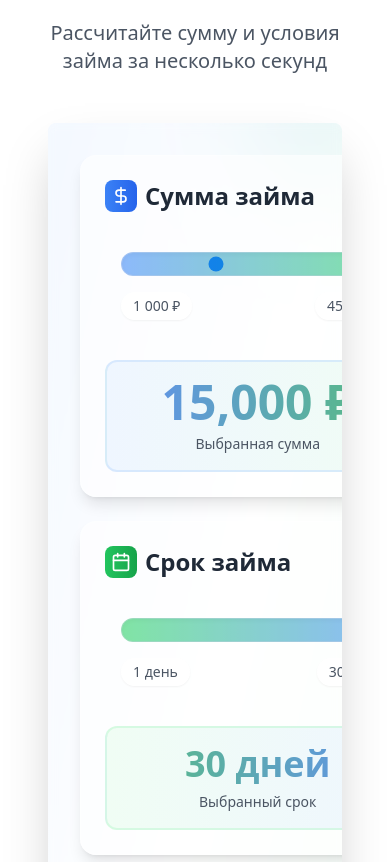
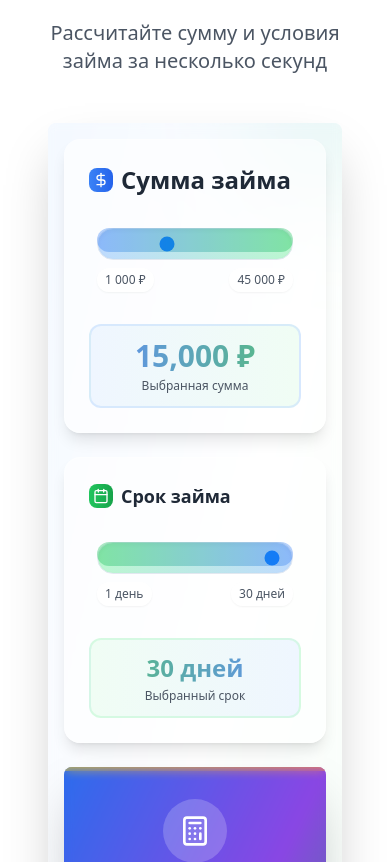
Before and after one commit to pr-poehali-dev/online-loan-calculator, a React (Vite) app: page / in a window 390 px wide. Shown: the part 1440-2302 px from the top of the page. Built offline with nearby package versions, Linux system fonts and the light colour scheme.

Commit message:
feat: адаптация формы калькулятора для мобильных

```diff
--- a/src/pages/Index.tsx
+++ b/src/pages/Index.tsx
@@ -133,18 +133,19 @@ export default function Index() {
             <div className="absolute inset-0 bg-gradient-to-br from-blue-50 via-white to-green-50 animate-pulse"></div>
             <div className="absolute -top-20 -right-20 w-40 h-40 bg-gradient-to-br from-blue-400/20 to-green-400/20 rounded-full blur-3xl animate-bounce"></div>
             <div className="absolute -bottom-20 -left-20 w-40 h-40 bg-gradient-to-br from-purple-400/20 to-pink-400/20 rounded-full blur-3xl animate-pulse"></div>
-            <CardContent className="relative p-8 backdrop-blur-sm">
-              <div className="grid lg:grid-cols-2 gap-12 items-center">
+            <CardContent className="relative p-4 md:p-8 backdrop-blur-sm">
+              <div className="grid grid-cols-1 lg:grid-cols-2 gap-6 md:gap-12 items-start lg:items-center">
                 <div className="space-y-6">
                   <div className="space-y-6 p-6 bg-white/60 backdrop-blur-lg rounded-2xl shadow-lg border border-white/20 hover:shadow-2xl transition-all duration-300">
                     <Label className="text-2xl font-bold text-gray-800 flex items-center gap-2">
-                      <div className="w-8 h-8 bg-gradient-to-r from-blue-500 to-blue-600 rounded-lg flex items-center justify-center">
-                        <Icon name="DollarSign" size={20} className="text-white" />
+                      <div className="w-6 h-6 md:w-8 md:h-8 bg-gradient-to-r from-blue-500 to-blue-600 rounded-lg flex items-center justify-center">
+                        <Icon name="DollarSign" size={16} className="text-white md:hidden" />
+                        <Icon name="DollarSign" size={20} className="text-white hidden md:block" />
                       </div>
                       Сумма займа
                     </Label>
-                    <div className="relative p-4">
-                      <div className="relative">
+                    <div className="relative p-2 md:p-4">
+                      <div className="relative touch-pan-x">
                         <Input
                           type="range"
                           min="1000"
@@ -152,52 +153,63 @@ export default function Index() {
                           step="1000"
                           value={loanAmount}
                           onChange={(e) => setLoanAmount(Number(e.target.value))}
-                          className="w-full h-6 bg-gradient-to-r from-blue-200 to-green-200 rounded-full appearance-none cursor-pointer slider-3d shadow-inner"
+                          className="w-full h-8 md:h-6 bg-gradient-to-r from-blue-200 to-green-200 rounded-full appearance-none cursor-pointer slider-3d shadow-inner touch-manipulation"
+                          style={{
+                            WebkitAppearance: 'none',
+                            MozAppearance: 'none',
+                            touchAction: 'pan-x'
+                          }}
                         />
                         <div className="absolute top-0 left-0 w-full h-6 bg-gradient-to-r from-blue-500 to-green-500 rounded-full opacity-20 animate-pulse"></div>
                       </div>
-                      <div className="flex justify-between text-sm text-gray-600 mt-4 font-medium">
-                        <span className="bg-white/80 px-3 py-1 rounded-full shadow-sm">1 000 ₽</span>
-                        <span className="bg-white/80 px-3 py-1 rounded-full shadow-sm">45 000 ₽</span>
+                      <div className="flex justify-between text-xs md:text-sm text-gray-600 mt-2 md:mt-4 font-medium">
+                        <span className="bg-white/80 px-2 md:px-3 py-1 rounded-full shadow-sm text-xs md:text-sm">1 000 ₽</span>
+                        <span className="bg-white/80 px-2 md:px-3 py-1 rounded-full shadow-sm text-xs md:text-sm">45 000 ₽</span>
                       </div>
                     </div>
-                    <div className="text-center p-4 bg-gradient-to-r from-blue-50 to-green-50 rounded-xl border-2 border-blue-200/50">
-                      <div className="text-5xl font-bold bg-gradient-to-r from-blue-600 to-green-600 bg-clip-text text-transparent animate-pulse">
+                    <div className="text-center p-3 md:p-4 bg-gradient-to-r from-blue-50 to-green-50 rounded-xl border-2 border-blue-200/50">
+                      <div className="text-3xl md:text-5xl font-bold bg-gradient-to-r from-blue-600 to-green-600 bg-clip-text text-transparent animate-pulse">
                         {loanAmount.toLocaleString()} ₽
                       </div>
-                      <div className="text-sm text-gray-600 mt-2 font-medium">Выбранная сумма</div>
+                      <div className="text-xs md:text-sm text-gray-600 mt-1 md:mt-2 font-medium">Выбранная сумма</div>
                     </div>
                   </div>
 
                   <div className="space-y-6 p-6 bg-white/60 backdrop-blur-lg rounded-2xl shadow-lg border border-white/20 hover:shadow-2xl transition-all duration-300">
-                    <Label className="text-2xl font-bold text-gray-800 flex items-center gap-2">
-                      <div className="w-8 h-8 bg-gradient-to-r from-green-500 to-green-600 rounded-lg flex items-center justify-center">
-                        <Icon name="Calendar" size={20} className="text-white" />
+                    <Label className="text-lg md:text-2xl font-bold text-gray-800 flex items-center gap-2">
+                      <div className="w-6 h-6 md:w-8 md:h-8 bg-gradient-to-r from-green-500 to-green-600 rounded-lg flex items-center justify-center">
+                        <Icon name="Calendar" size={16} className="text-white md:hidden" />
+                        <Icon name="Calendar" size={20} className="text-white hidden md:block" />
                       </div>
                       Срок займа
                     </Label>
-                    <div className="relative p-4">
-                      <div className="relative">
+                    <div className="relative p-2 md:p-4">
+                      <div className="relative touch-pan-x">
                         <Input
                           type="range"
                           min="1"
                           max="30"
                           value={loanPeriod}
                           onChange={(e) => setLoanPeriod(Number(e.target.value))}
-                          className="w-full h-6 bg-gradient-to-r from-green-200 to-blue-200 rounded-full appearance-none cursor-pointer slider-3d shadow-inner"
+                          className="w-full h-8 md:h-6 bg-gradient-to-r from-green-200 to-blue-200 rounded-full appearance-none cursor-pointer slider-3d shadow-inner touch-manipulation"
+                          style={{
+                            WebkitAppearance: 'none',
+                            MozAppearance: 'none',
+                            touchAction: 'pan-x'
+                          }}
                         />
                         <div className="absolute top-0 left-0 w-full h-6 bg-gradient-to-r from-green-500 to-blue-500 rounded-full opacity-20 animate-pulse"></div>
                       </div>
-                      <div className="flex justify-between text-sm text-gray-600 mt-4 font-medium">
-                        <span className="bg-white/80 px-3 py-1 rounded-full shadow-sm">1 день</span>
-                        <span className="bg-white/80 px-3 py-1 rounded-full shadow-sm">30 дней</span>
+                      <div className="flex justify-between text-xs md:text-sm text-gray-600 mt-2 md:mt-4 font-medium">
+                        <span className="bg-white/80 px-2 md:px-3 py-1 rounded-full shadow-sm text-xs md:text-sm">1 день</span>
+                        <span className="bg-white/80 px-2 md:px-3 py-1 rounded-full shadow-sm text-xs md:text-sm">30 дней</span>
                       </div>
                     </div>
-                    <div className="text-center p-4 bg-gradient-to-r from-green-50 to-blue-50 rounded-xl border-2 border-green-200/50">
-                      <div className="text-4xl font-bold bg-gradient-to-r from-green-600 to-blue-600 bg-clip-text text-transparent animate-pulse">
+                    <div className="text-center p-3 md:p-4 bg-gradient-to-r from-green-50 to-blue-50 rounded-xl border-2 border-green-200/50">
+                      <div className="text-2xl md:text-4xl font-bold bg-gradient-to-r from-green-600 to-blue-600 bg-clip-text text-transparent animate-pulse">
                         {loanPeriod} дней
                       </div>
-                      <div className="text-sm text-gray-600 mt-2 font-medium">Выбранный срок</div>
+                      <div className="text-xs md:text-sm text-gray-600 mt-1 md:mt-2 font-medium">Выбранный срок</div>
                     </div>
                   </div>
                 </div>
@@ -538,22 +550,24 @@ export default function Index() {
       <style jsx>{`
         .slider-3d::-webkit-slider-thumb {
           appearance: none;
-          height: 32px;
-          width: 32px;
+          height: 40px;
+          width: 40px;
           border-radius: 50%;
           background: linear-gradient(135deg, #3b82f6, #10b981, #8b5cf6);
           cursor: pointer;
           box-shadow: 0 8px 16px rgba(0, 0, 0, 0.3), 0 4px 8px rgba(59, 130, 246, 0.4), inset 0 2px 4px rgba(255, 255, 255, 0.3);
           border: 3px solid rgba(255, 255, 255, 0.8);
           transition: all 0.3s ease;
+          touch-action: manipulation;
         }
-        .slider-3d::-webkit-slider-thumb:hover {
-          transform: scale(1.2) rotate(45deg);
+        .slider-3d::-webkit-slider-thumb:hover,
+        .slider-3d::-webkit-slider-thumb:active {
+          transform: scale(1.1);
           box-shadow: 0 12px 24px rgba(0, 0, 0, 0.4), 0 8px 16px rgba(59, 130, 246, 0.6), inset 0 2px 4px rgba(255, 255, 255, 0.5);
         }
         .slider-3d::-moz-range-thumb {
-          height: 32px;
-          width: 32px;
+          height: 40px;
+          width: 40px;
           border-radius: 50%;
           background: linear-gradient(135deg, #3b82f6, #10b981, #8b5cf6);
           cursor: pointer;
@@ -561,22 +575,49 @@ export default function Index() {
           box-shadow: 0 8px 16px rgba(0, 0, 0, 0.3), 0 4px 8px rgba(59, 130, 246, 0.4), inset 0 2px 4px rgba(255, 255, 255, 0.3);
           transition: all 0.3s ease;
         }
-        .slider-3d::-moz-range-thumb:hover {
-          transform: scale(1.2);
+        .slider-3d::-moz-range-thumb:hover,
+        .slider-3d::-moz-range-thumb:active {
+          transform: scale(1.1);
           box-shadow: 0 12px 24px rgba(0, 0, 0, 0.4), 0 8px 16px rgba(59, 130, 246, 0.6);
         }
         .slider-3d::-webkit-slider-track {
-          height: 24px;
-          border-radius: 12px;
+          height: 32px;
+          border-radius: 16px;
           background: linear-gradient(90deg, #dbeafe, #d1fae5);
           box-shadow: inset 0 2px 4px rgba(0, 0, 0, 0.1);
         }
         .slider-3d::-moz-range-track {
-          height: 24px;
-          border-radius: 12px;
+          height: 32px;
+          border-radius: 16px;
           background: linear-gradient(90deg, #dbeafe, #d1fae5);
           box-shadow: inset 0 2px 4px rgba(0, 0, 0, 0.1);
           border: none;
+        }
+
+        /* Mobile optimizations */
+        @media (max-width: 768px) {
+          .slider-3d::-webkit-slider-thumb {
+            height: 44px;
+            width: 44px;
+          }
+          .slider-3d::-moz-range-thumb {
+            height: 44px;
+            width: 44px;
+          }
+          .slider-3d::-webkit-slider-track {
+            height: 36px;
+            border-radius: 18px;
+          }
+          .slider-3d::-moz-range-track {
+            height: 36px;
+            border-radius: 18px;
+          }
+        }
+
+        /* Touch target improvements */
+        .slider-3d {
+          touch-action: pan-x;
+          -webkit-tap-highlight-color: transparent;
         }
       `}</style>
     </div>
```
